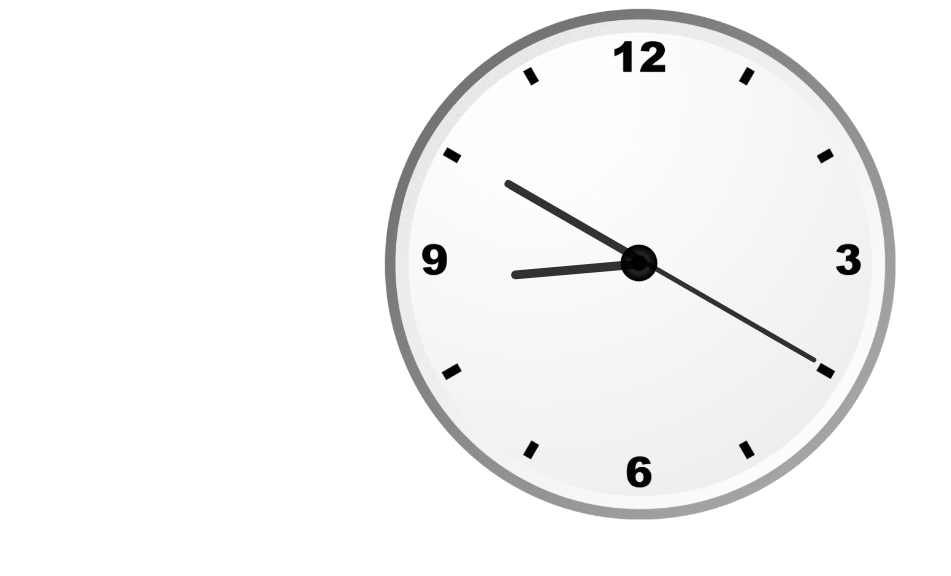
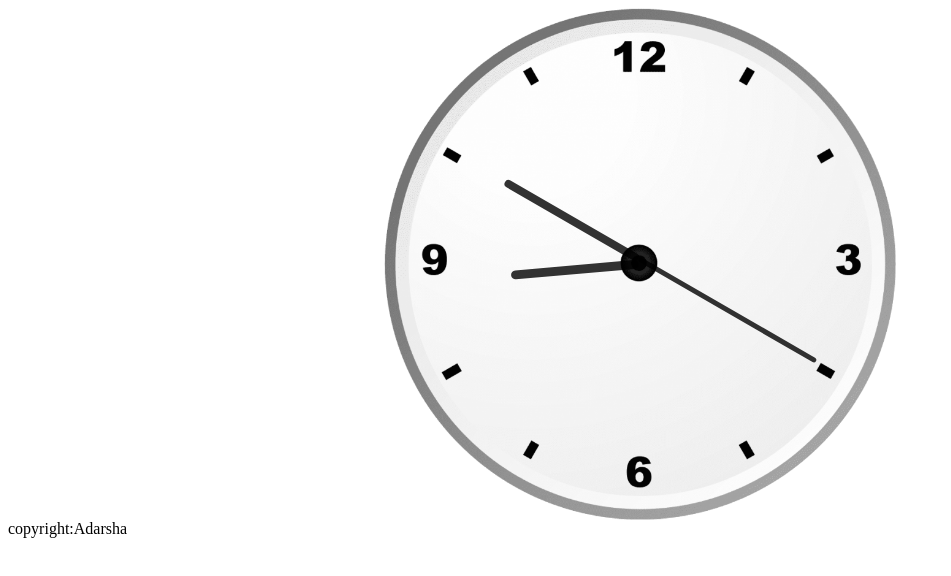
Before and after one commit to Aap59/Clock, a plain HTML site: page index.html in a window 1280 px wide. Shown: the whole page, without its empty margins (0-951 px from the left). Drawn offline with Linux system fonts and the light colour scheme.

Commit message:
Update index.html

```diff
--- a/index.html
+++ b/index.html
@@ -13,5 +13,8 @@
         <div id="minute"></div>
         <div id="second"></div>
     </div>
+<div>
+ copyright:Adarsha
+</div>
 </body>
 </html>
```
